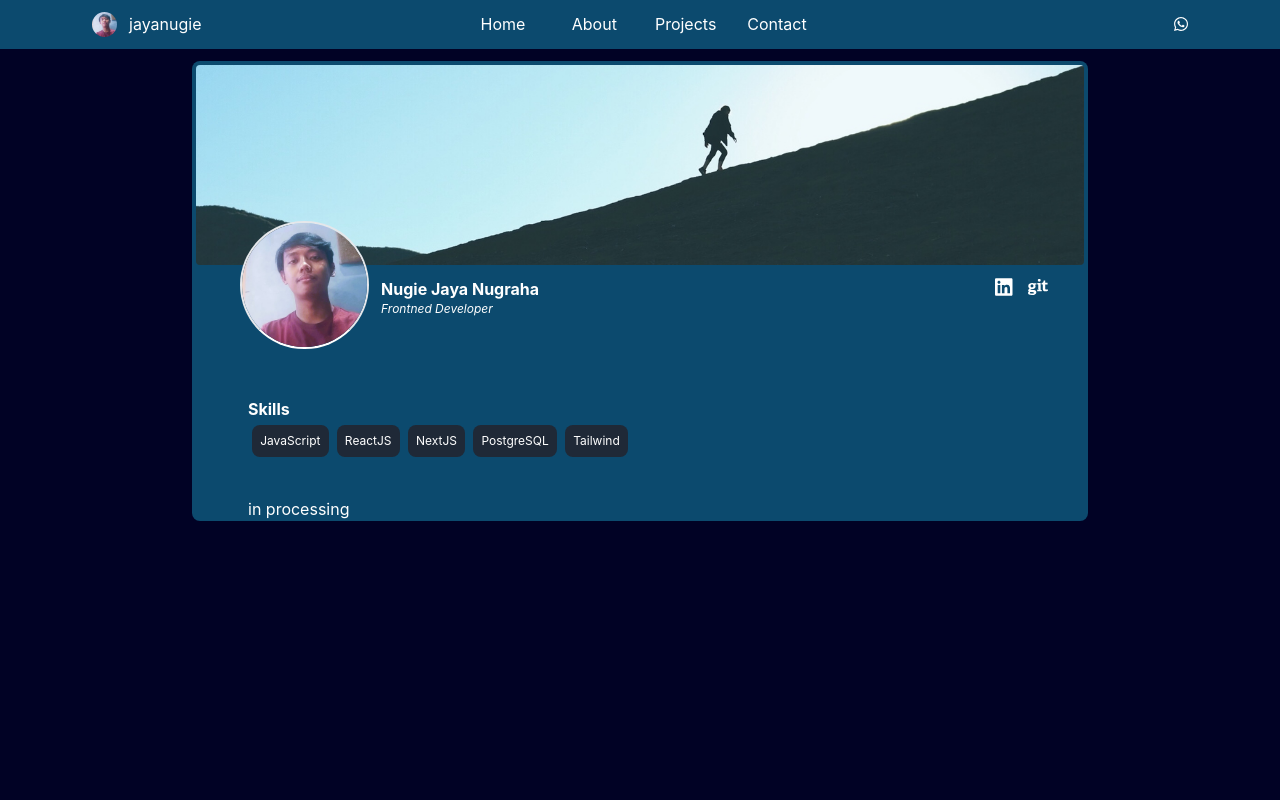
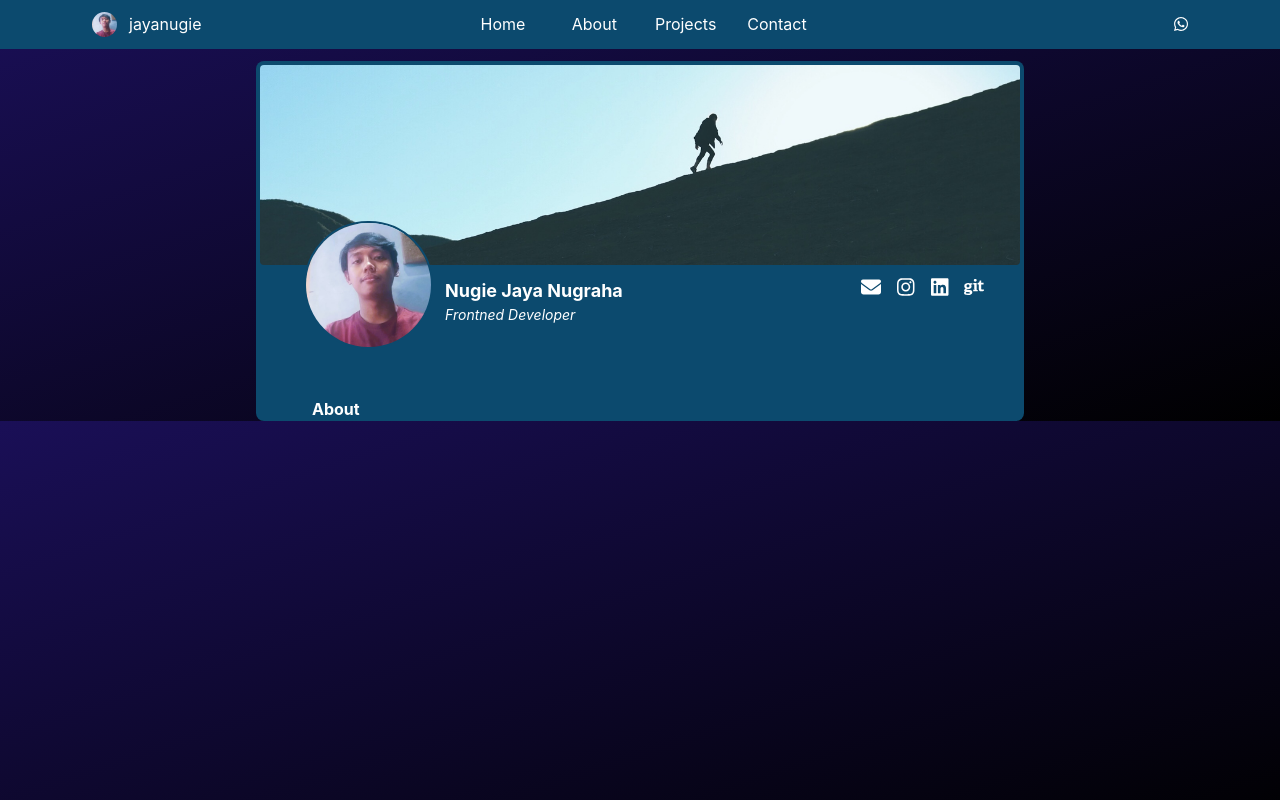
Before and after one commit to jayanugie/jayanugie.github.io, a React (Create React App) app: page / in a window 1280 px wide. Built offline with nearby package versions, Linux system fonts and the light colour scheme.

Commit message:
fix links

```diff
--- a/src/App.css
+++ b/src/App.css
@@ -40,7 +40,7 @@
 
 
 html {
-  background-color: #010225;
+  background-image: linear-gradient(to bottom right, rgb(26, 15, 87), rgb(0, 0, 0));;
   /* overflow-y: hidden; */
 }
 
--- a/src/App.js
+++ b/src/App.js
@@ -1,4 +1,10 @@
-import { faWhatsapp, faLinkedin, faGit } from "@fortawesome/free-brands-svg-icons";
+import {
+  faWhatsapp,
+  faLinkedin,
+  faGit,
+  faInstagram,
+} from "@fortawesome/free-brands-svg-icons";
+import { faEnvelope } from "@fortawesome/free-solid-svg-icons";
 import { FontAwesomeIcon } from "@fortawesome/react-fontawesome";
 import "./App.css";
 
@@ -43,8 +49,11 @@ function App() {
             </div>
           </div>
           <div className="basis-2/6 text-right">
-            <a href="#whwatsapp">
-              <FontAwesomeIcon icon={faWhatsapp} />
+            <a href="https://wa.me/+6285163575313" target="blank">
+              <FontAwesomeIcon
+                icon={faWhatsapp}
+                className="cursor-pointer h-4 hover:h-5"
+              />
             </a>
           </div>
         </div>
@@ -52,7 +61,7 @@ function App() {
 
       {/* home page */}
       <div id="home">
-        <div className="container mx-auto lg:px-48 md:px-0">
+        <div className="container mx-auto lg:px-64 md:px-0">
           <div className="mt-3 rounded-lg bg-sky-900">
             <img
               alt="cover"
@@ -65,11 +74,11 @@ function App() {
                 <img
                   alt="profile"
                   src="profile.jpeg"
-                  className="rounded-full h-32 border-2 border-b-white"
+                  className="rounded-full h-32 border-2 border-sky-900"
                 />
                 <div className="ml-3 mt-14">
-                  <p className="font-bold">Nugie Jaya Nugraha</p>
-                  <p className="text-xs italic">Frontned Developer</p>
+                  <p className="font-bold text-lg">Nugie Jaya Nugraha</p>
+                  <p className="text-sm italic">Frontned Developer</p>
                 </div>
               </div>
             </div>
@@ -77,29 +86,51 @@ function App() {
             {/* link */}
             <div className="relative">
               <div className="absolute right-10 bottom-24">
-                <FontAwesomeIcon icon={faLinkedin} className="cursor-pointer mx-4 h-5"/>
-                <FontAwesomeIcon icon={faGit} className="cursor-pointer h-5" />
+                <a
+                  href="mailto:jayanugie14@gmail.com"
+                  className="mr-4"
+                  target="blank"
+                >
+                  <FontAwesomeIcon
+                    icon={faEnvelope}
+                    className="cursor-pointer h-5 hover:h-6"
+                  />
+                </a>
+                <a
+                  href="https://www.instagram.com/jayanugie/"
+                  className="mr-4"
+                  target="blank"
+                >
+                  <FontAwesomeIcon
+                    icon={faInstagram}
+                    className="cursor-pointer h-5 hover:h-6"
+                  />
+                </a>
+                <a
+                  href="https://www.linkedin.com/in/jayanugie/"
+                  className="mr-4"
+                  target="blank"
+                >
+                  <FontAwesomeIcon
+                    icon={faLinkedin}
+                    className="cursor-pointer h-5 hover:h-6"
+                  />
+                </a>
+                <a href="https://github.com/jayanugie" target="blank">
+                  <FontAwesomeIcon
+                    icon={faGit}
+                    className="cursor-pointer h-5 hover:h-6"
+                  />
+                </a>
               </div>
             </div>
 
-            {/* skills */}
+            {/* About */}
             <div className="ml-14">
-              <p className="font-bold">Skills</p>
-              <div className="flex w-96 mt-1 text-center">
-                <p className="flex-auto rounded-lg mx-1 p-2 text-xs bg-gray-800">JavaScript</p>
-                <p className="flex-auto rounded-lg mx-1 p-2 text-xs bg-gray-800">ReactJS</p>
-                <p className="flex-auto rounded-lg mx-1 p-2 text-xs bg-gray-800">NextJS</p>
-                <p className="flex-auto rounded-lg mx-1 p-2 text-xs bg-gray-800">PostgreSQL</p>
-                <p className="flex-auto rounded-lg mx-1 p-2 text-xs bg-gray-800">Tailwind</p>
-              </div>
+              <p className="font-bold">About</p>
             </div>
 
             {/* others */}
-            <div className="ml-14 mt-10">
-              <p>in processing</p>
-            </div>
-
-
           </div>
         </div>
       </div>
```
